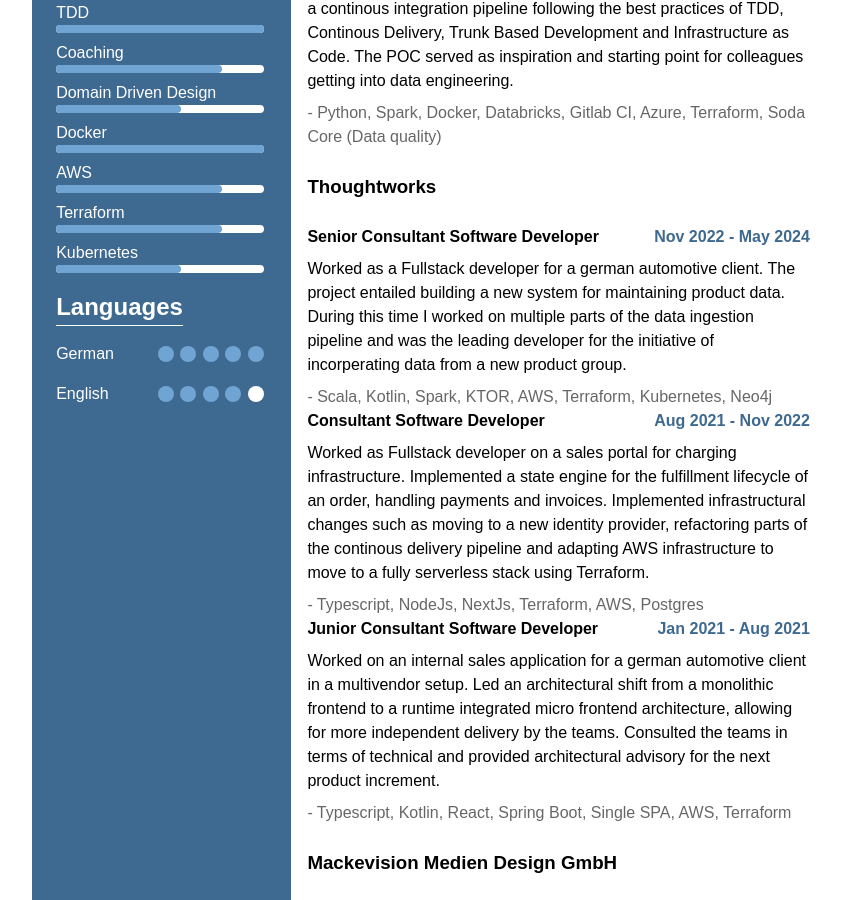
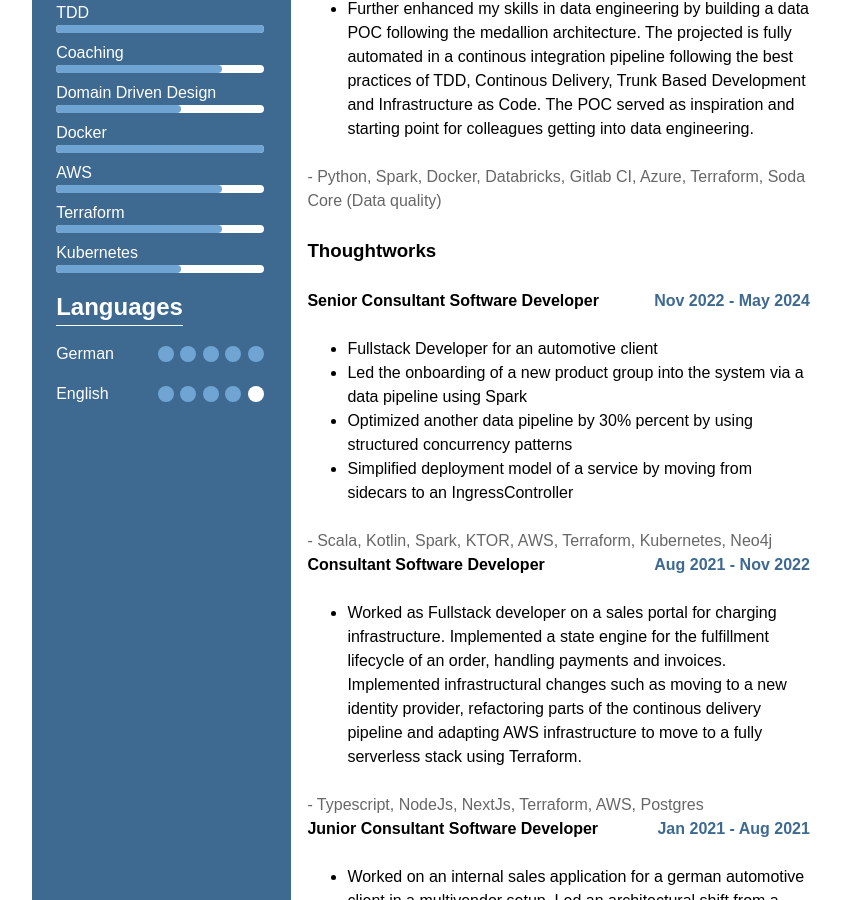
Before and after one commit to RykoL/CV, a Jekyll site: the page built from index.html, in a window 1280 px wide and 900 px high, scrolled down 865 px. Shown: the whole window, without its empty margins (211-1052 px from the left). Built offline with Jekyll 4.4.1, drawn with Linux system fonts in a browser that asks for light colours.

Commit message:
Move career description to bullet points

```diff
--- a/_data/career.yml
+++ b/_data/career.yml
@@ -3,7 +3,8 @@
     - title: (Senior) IT Consutant
       from: Jun 2024
       until: Today
-      description: "Worked in an infrastructure Platform team for the german government. In this team i took responsibility for streamlining deployments, enabling product teams and ensuring stable operations on on-premise infrastructure."
+      description:
+        - "Worked in an infrastructure Platform team for the german government. In this team i took responsibility for streamlining deployments, enabling product teams and ensuring stable operations on on-premise infrastructure."
       technologies:
         - Java
         - Python
@@ -31,7 +32,11 @@
     - title: Senior Consultant Software Developer
       from: Nov 2022
       until: May 2024
-      description: "Worked as a Fullstack developer for a german automotive client. The project entailed building a new system for maintaining product data. During this time I worked on multiple parts of the data ingestion pipeline and was the leading developer for the initiative of incorperating data from a new product group."
+      description:
+        - Fullstack Developer for an automotive client
+        - Led the onboarding of a new product group into the system via a data pipeline using Spark
+        - Optimized another data pipeline by 30% percent by using structured concurrency patterns
+        - Simplified deployment model of a service by moving from sidecars to an IngressController
       technologies:
         - Scala
         - Kotlin
--- a/_includes/career.html
+++ b/_includes/career.html
@@ -9,7 +9,11 @@
                         <p class="job-title">{{job.title}}</p>
                         <p class="job-duration">{{job.from}} - {{job.until}}</p>
                     </section>
-                    <p class="job-description">{{job.description}}</p>
+                    <ul>
+                        {% for entry in job.description %}
+                        <li class="job-description">{{ entry }}</li>
+                        {% endfor %}
+                    </ul>
                     <p class="job-technologies">
                         - {{ job.technologies | join: ", "}}
                     </p>
```
